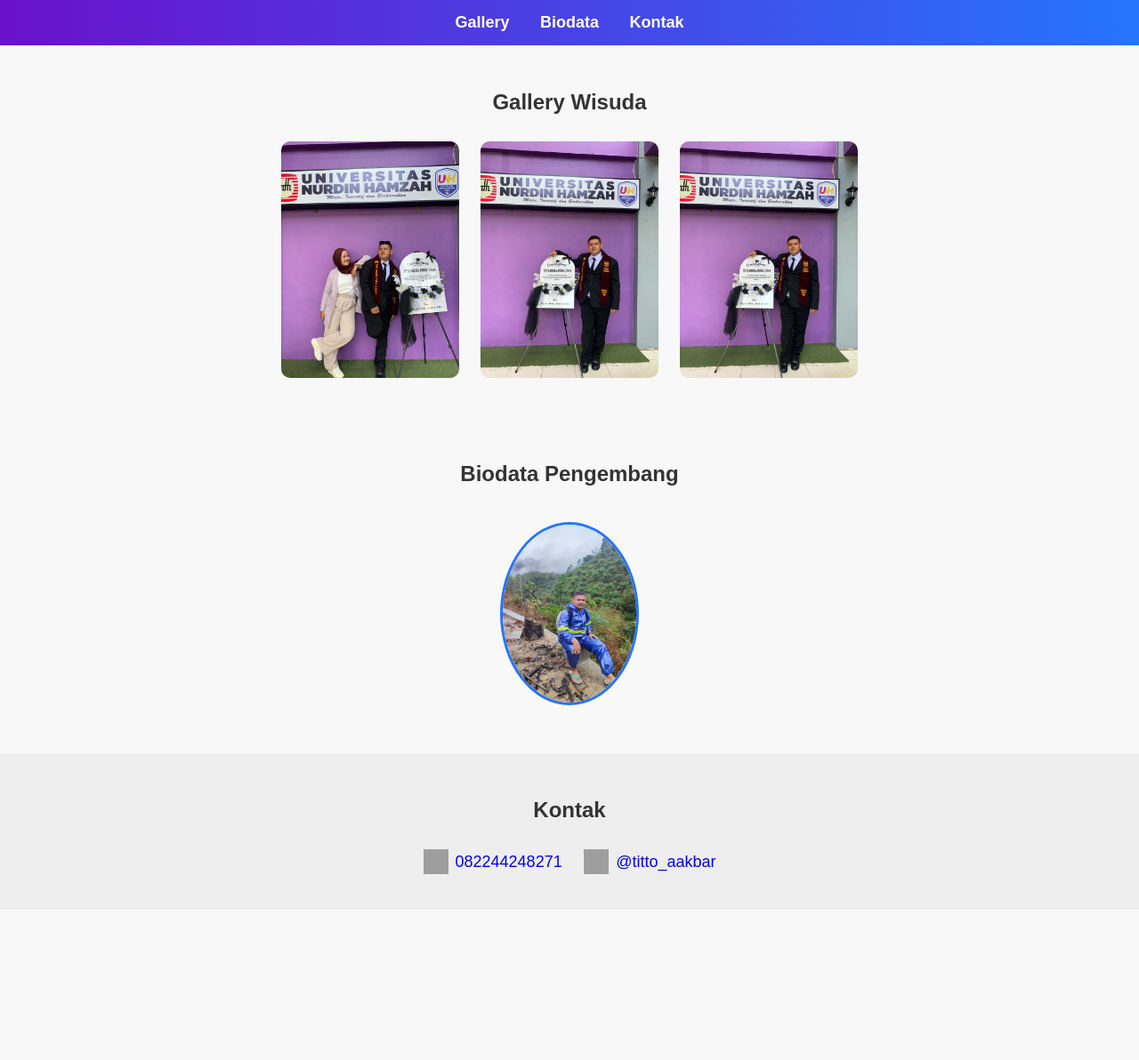
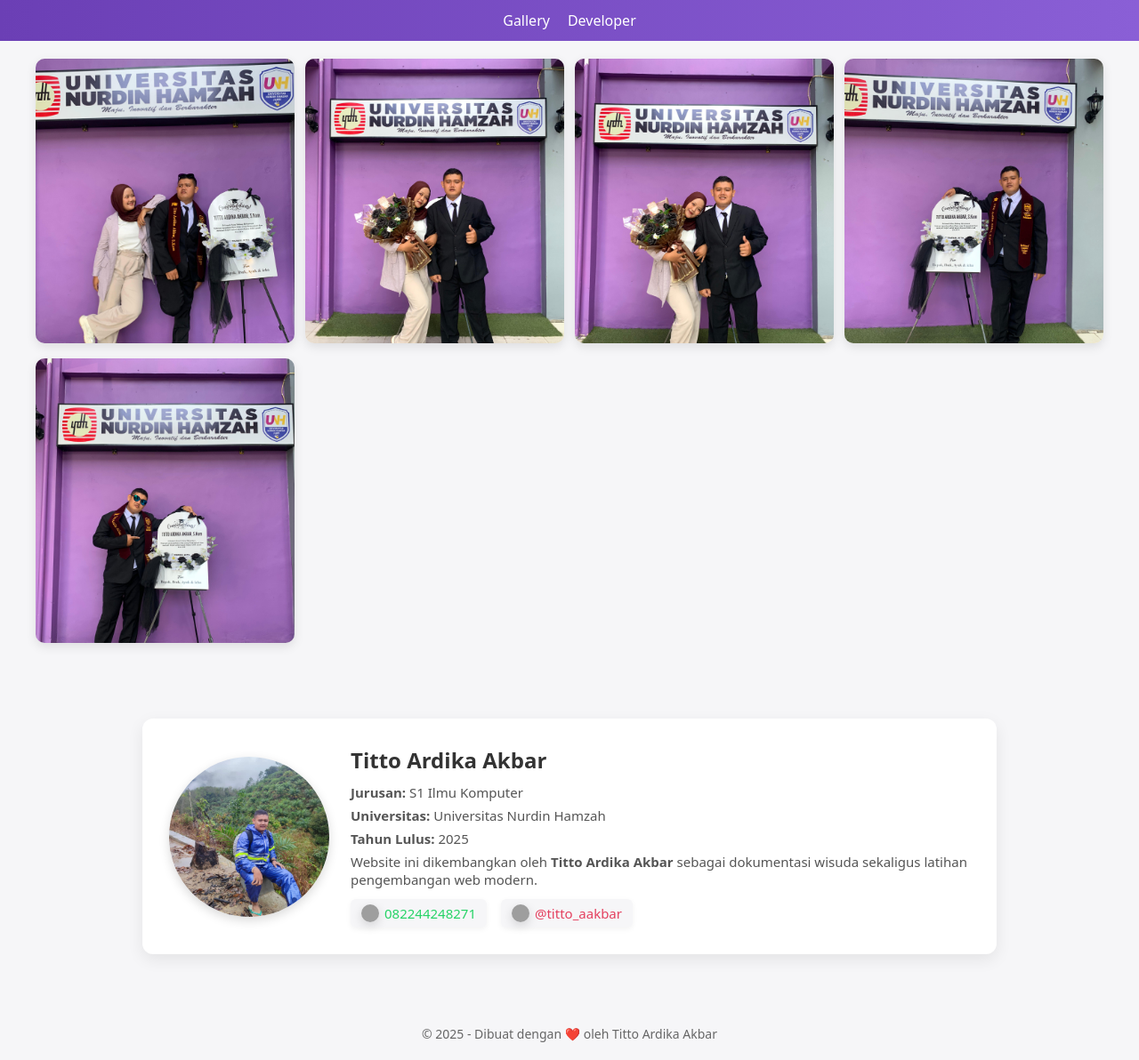
Before and after one commit to Tittoardikaakbar/Tittoardikaakbar.github.io, a plain HTML site: page index.html in a window 1280 px wide. Shown: the whole page at 89% size. Before the commit the page ends 1023 px from the top, so only its background shows below. Drawn offline with Linux system fonts and the light colour scheme; grey boxes are pictures that could not be loaded.

Commit message:
Update index.html

```diff
--- a/index.html
+++ b/index.html
@@ -1,103 +1,145 @@
-<!DOCTYPE html>
+<!doctype html>
 <html lang="id">
 <head>
-  <meta charset="UTF-8">
-  <title>Website </title>
+  <meta charset="utf-8" />
+  <meta name="viewport" content="width=device-width, initial-scale=1" />
+  <title>Gallery SUKA SUKA SAYA</title>
   <style>
     body {
-      font-family: Arial, sans-serif;
-      margin: 0;
-      padding: 0;
-      background: #f8f8f8;
-      color: #333;
+      margin:0;
+      background:#f6f6f8;
+      font-family:system-ui, Arial, sans-serif;
     }
 
     /* Navigasi */
     nav {
-      background: linear-gradient(90deg, #6a11cb, #2575fc);
-      padding: 15px;
-      text-align: center;
-      position: sticky;
-      top: 0;
-      z-index: 1000;
+      position:sticky;
+      top:0;
+      background:linear-gradient(90deg,#6b3fb5,#8a5fd6);
+      padding:12px 20px;
+      display:flex;
+      justify-content:center;
+      gap:20px;
+      z-index:1000;
     }
     nav a {
-      color: white;
-      text-decoration: none;
-      margin: 0 15px;
-      font-size: 18px;
-      font-weight: bold;
-      transition: color 0.3s;
+      color:#fff;
+      text-decoration:none;
+      font-weight:500;
+      transition:.3s;
     }
-    nav a:hover {
-      color: #ffd700;
+    nav a:hover { text-decoration:underline; }
+
+    /* Gallery */
+    .gallery {
+      display:grid;
+      grid-template-columns:repeat(auto-fit,minmax(260px,1fr));
+      gap:12px;
+      padding:20px;
+      max-width:1200px;
+      margin:auto;
+    }
+    .gallery img {
+      width:100%;
+      height:320px;
+      object-fit:cover;
+      border-radius:10px;
+      box-shadow:0 4px 12px rgba(0,0,0,.1);
+      cursor:pointer;
+      transition:.3s;
+    }
+    .gallery img:hover { transform:scale(1.04); }
+
+    /* Lightbox */
+    .lightbox {
+      position:fixed; inset:0; background:rgba(0,0,0,.9);
+      display:none; align-items:center; justify-content:center;
+      z-index:9999;
+    }
+    .lightbox img {
+      max-width:90%; max-height:85%; border-radius:10px;
+      box-shadow:0 0 20px rgba(255,255,255,.2);
+    }
+    .lightbox:target { display:flex; }
+    .close {
+      position:absolute; top:20px; right:30px;
+      color:#fff; font-size:32px; text-decoration:none; font-weight:bold;
     }
 
-    /* Gallery */
-    #gallery {
-      padding: 30px;
-      text-align: center;
+    /* Developer Section */
+    .developer {
+      max-width:900px;
+      margin:60px auto;
+      padding:30px;
+      background:#fff;
+      border-radius:12px;
+      box-shadow:0 6px 18px rgba(0,0,0,.08);
+      display:flex;
+      flex-wrap:wrap;
+      gap:24px;
+      align-items:center;
     }
-    #gallery img {
-      width: 200px;
-      margin: 10px;
-      border-radius: 10px;
-      transition: transform 0.3s;
+    .developer img {
+      width:180px;
+      height:180px;
+      object-fit:cover;
+      border-radius:50%;
+      box-shadow:0 4px 12px rgba(0,0,0,.15);
+      transition:.3s;
     }
-    #gallery img:hover {
-      transform: scale(1.1);
+    .developer img:hover {
+      transform:scale(1.05);
+    }
+    .info {
+      flex:1;
+    }
+    .info h2 {
+      margin:0 0 10px;
+      font-size:24px;
+      color:#333;
+    }
+    .info p {
+      margin:6px 0;
+      color:#555;
+      font-size:15px;
     }
 
-    /* Biodata + popup */
-    #biodata {
-      padding: 30px;
-      text-align: center;
+    /* Sosial */
+    .sosial {
+      margin-top:12px;
+      display:flex;
+      gap:16px;
+      flex-wrap:wrap;
     }
-    .developer {
-      display: inline-block;
-      margin: 20px;
-      position: relative;
-      cursor: pointer;
+    .sosial a {
+      display:inline-flex;
+      align-items:center;
+      gap:6px;
+      text-decoration:none;
+      font-size:15px;
+      font-weight:500;
+      padding:6px 12px;
+      border-radius:6px;
+      background:#f6f6f8;
+      box-shadow:0 2px 6px rgba(0,0,0,.05);
+      transition:.3s;
     }
-    .developer img {
-      width: 150px;
-      border-radius: 50%;
-      border: 3px solid #2575fc;
+    .sosial a:hover {
+      background:#eee;
+      transform:translateY(-2px);
     }
-    .popup {
-      display: none;
-      position: absolute;
-      top: 110%;
-      left: 50%;
-      transform: translateX(-50%);
-      background: #fff;
-      border: 1px solid #ccc;
-      padding: 15px;
-      border-radius: 10px;
-      box-shadow: 0 4px 10px rgba(0,0,0,0.2);
-      width: 250px;
+    .sosial a img {
+      width:20px; height:20px;
     }
-    .developer:hover .popup {
-      display: block;
-    }
+    .wa { color:#25D366; }
+    .ig { color:#E4405F; }
 
-    /* Kontak */
-    #kontak {
-      padding: 30px;
-      text-align: center;
-      background: #eee;
-    }
-    #kontak a {
-      display: inline-flex;
-      align-items: center;
-      gap: 8px;
-      margin: 10px;
-      font-size: 18px;
-      text-decoration: none;
-    }
-    #kontak img {
-      width: 28px;
-      height: 28px;
+    /* Footer */
+    footer {
+      text-align:center;
+      padding:20px;
+      color:#666;
+      font-size:14px;
     }
   </style>
 </head>
@@ -106,45 +148,53 @@
   <!-- Navigasi -->
   <nav>
     <a href="#gallery">Gallery</a>
-    <a href="#biodata">Biodata</a>
-    <a href="#kontak">Kontak</a>
+    <a href="#developer">Developer</a>
   </nav>
 
-  <!-- Gallery -->
-  <section id="gallery">
-    <h2>Gallery Wisuda</h2>
-    <img src="IMG-20250903-WA0067.jpg" alt="Foto 1">
-    <img src="IMG-20250903-WA0100.jpg" alt="Foto 2">
-    <img src="IMG-20250903-WA0100.jpg" alt="Foto 3">
+  <!-- Gallery Foto -->
+  <section id="gallery" class="gallery">
+    <a href="#img1"><img src="IMG-20250903-WA0067.jpg" alt="Foto 1"></a>
+    <a href="#img2"><img src="IMG-20250903-WA0154.jpg" alt="Foto 2"></a>
+    <a href="#img3"><img src="IMG-20250903-WA0156.jpg" alt="Foto 3"></a>
+    <a href="#img4"><img src="IMG-20250903-WA0100.jpg" alt="Foto 4"></a>
+    <a href="#img5"><img src="IMG-20250903-WA0101.jpg" alt="Foto 5"></a>
   </section>
 
-  <!-- Biodata -->
-  <section id="biodata">
-    <h2>Biodata Pengembang</h2>
-    <div class="developer">
-      <img src="WhatsApp Image.jpg" alt="Pengembang">
-      <div class="popup">
-        <strong>Titto Ardika Akbar</strong><br>
-        Jurusan: SISTEM INFORMASI<br>
-        <a href="https://www.instagram.com/titto_aakbar?igsh=azZidGw3Y3g3Mjc3" target="_blank">
-          <img src="https://upload.wikimedia.org/wikipedia/commons/a/a5/Instagram_icon.png" width="20"> Instagram
+  <!-- Lightbox -->
+  <div id="img1" class="lightbox"><a href="#" class="close">&times;</a><img src="IMG-20250903-WA0067.jpg"></div>
+  <div id="img2" class="lightbox"><a href="#" class="close">&times;</a><img src="IMG-20250903-WA0154.jpg"></div>
+  <div id="img3" class="lightbox"><a href="#" class="close">&times;</a><img src="IMG-20250903-WA0156.jpg"></div>
+  <div id="img4" class="lightbox"><a href="#" class="close">&times;</a><img src="IMG-20250903-WA0100.jpg"></div>
+  <div id="img5" class="lightbox"><a href="#" class="close">&times;</a><img src="IMG-20250903-WA0101.jpg"></div>
+
+  <!-- Developer -->
+  <section id="developer" class="developer">
+    <img src="WhatsApp Image.jpg" alt="Foto Developer">
+    <div class="info">
+      <h2>Titto Ardika Akbar</h2>
+      <p><strong>Jurusan:</strong> S1 Ilmu Komputer</p>
+      <p><strong>Universitas:</strong> Universitas Nurdin Hamzah</p>
+      <p><strong>Tahun Lulus:</strong> 2025</p>
+      <p>Website ini dikembangkan oleh <strong>Titto Ardika Akbar</strong> sebagai dokumentasi wisuda sekaligus latihan pengembangan web modern.</p>
+      <div class="sosial">
+        <!-- WhatsApp -->
+        <a href="https://wa.me/6282244248271" target="_blank" class="wa">
+          <img src="https://upload.wikimedia.org/wikipedia/commons/6/6b/WhatsApp.svg" alt="WhatsApp">
+          082244248271
+        </a>
+        <!-- Instagram -->
+        <a href="https://www.instagram.com/titto_aakbar?igsh=azZidGw3Y3g3Mjc3" target="_blank" class="ig">
+          <img src="https://upload.wikimedia.org/wikipedia/commons/a/a5/Instagram_icon.png" alt="Instagram">
+          @titto_aakbar
         </a>
       </div>
     </div>
   </section>
 
-  <!-- Kontak -->
-  <section id="kontak">
-    <h2>Kontak</h2>
-    <a href="https://wa.me/6282244248271" target="_blank">
-      <img src="https://upload.wikimedia.org/wikipedia/commons/6/6b/WhatsApp.svg" alt="WhatsApp">
-      082244248271
-    </a>
-    <a href="https://www.instagram.com/titto_aakbar?igsh=azZidGw3Y3g3Mjc3" target="_blank">
-      <img src="https://upload.wikimedia.org/wikipedia/commons/a/a5/Instagram_icon.png" alt="Instagram">
-      @titto_aakbar
-    </a>
-  </section>
+  <!-- Footer -->
+  <footer>
+    © 2025 - Dibuat dengan ❤️ oleh Titto Ardika Akbar
+  </footer>
 
 </body>
 </html>
```
